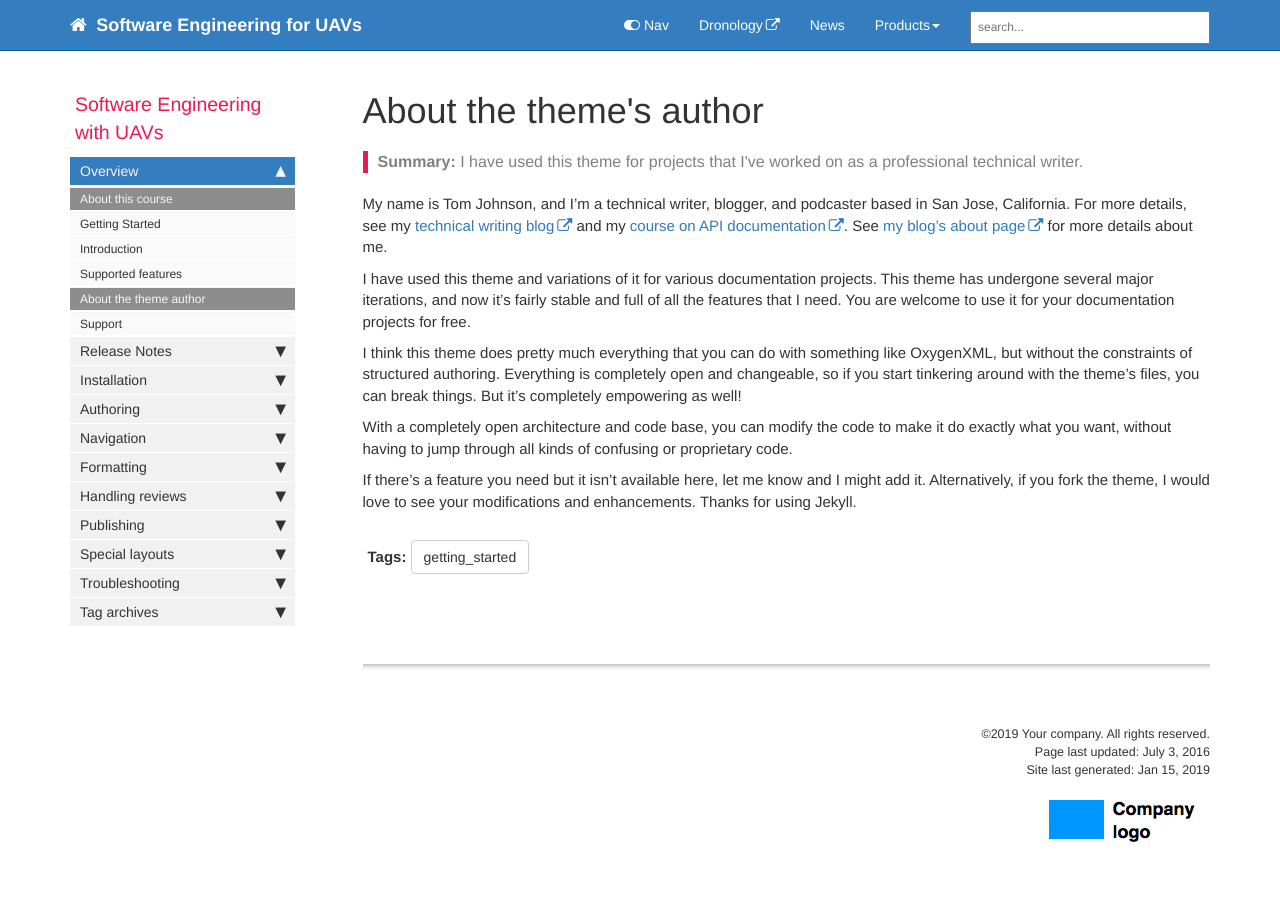
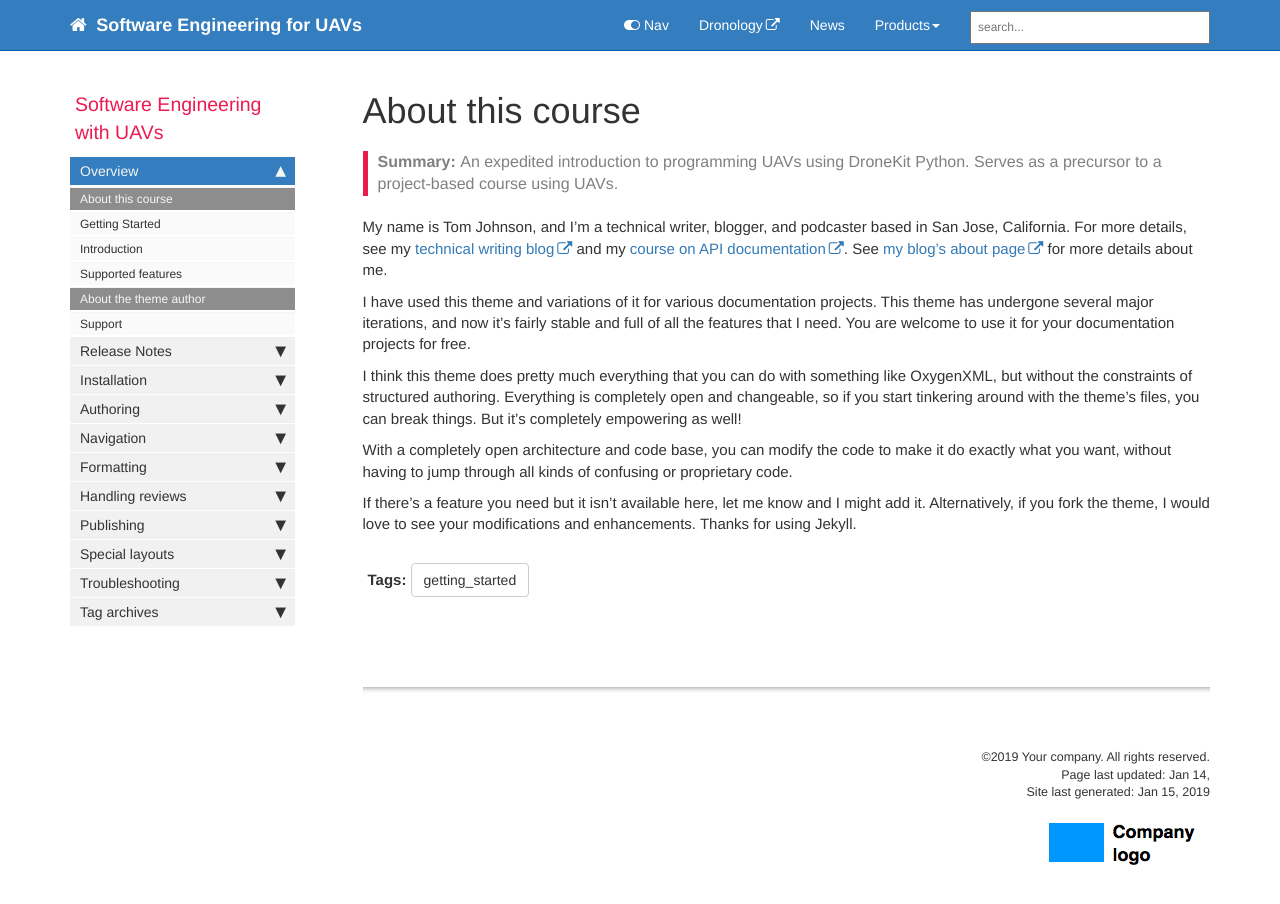
Before and after one commit to SAREC-Lab/sedrones, a Jekyll site: the page built from pages/mydoc/mydoc_about.md, in a window 1280 px wide and 941 px high. Shown: the top 904 px of the window. Built offline with Jekyll 4.4.1, drawn with Linux system fonts in a browser that asks for light colours; nearby versions of some CDN libraries; comment, search, counter and statistics services are not loaded.

Commit message:
Update mydoc_about.md

```diff
--- a/pages/mydoc/mydoc_about.md
+++ b/pages/mydoc/mydoc_about.md
@@ -1,9 +1,9 @@
 ---
-title: About the theme's author
-keywords: documentation theme, jekyll, technical writers, help authoring tools, hat replacements
-last_updated: July 3, 2016
+title: About this course
+keywords: UAV, Software Engineering, Drone
+last_updated: Jan 14,
 tags: [getting_started]
-summary: "I have used this theme for projects that I've worked on as a professional technical writer."
+summary: "An expedited introduction to programming UAVs using DroneKit Python.  Serves as a precursor to a project-based course using UAVs."
 sidebar: mydoc_sidebar
 permalink: mydoc_about.html
 folder: mydoc
```
